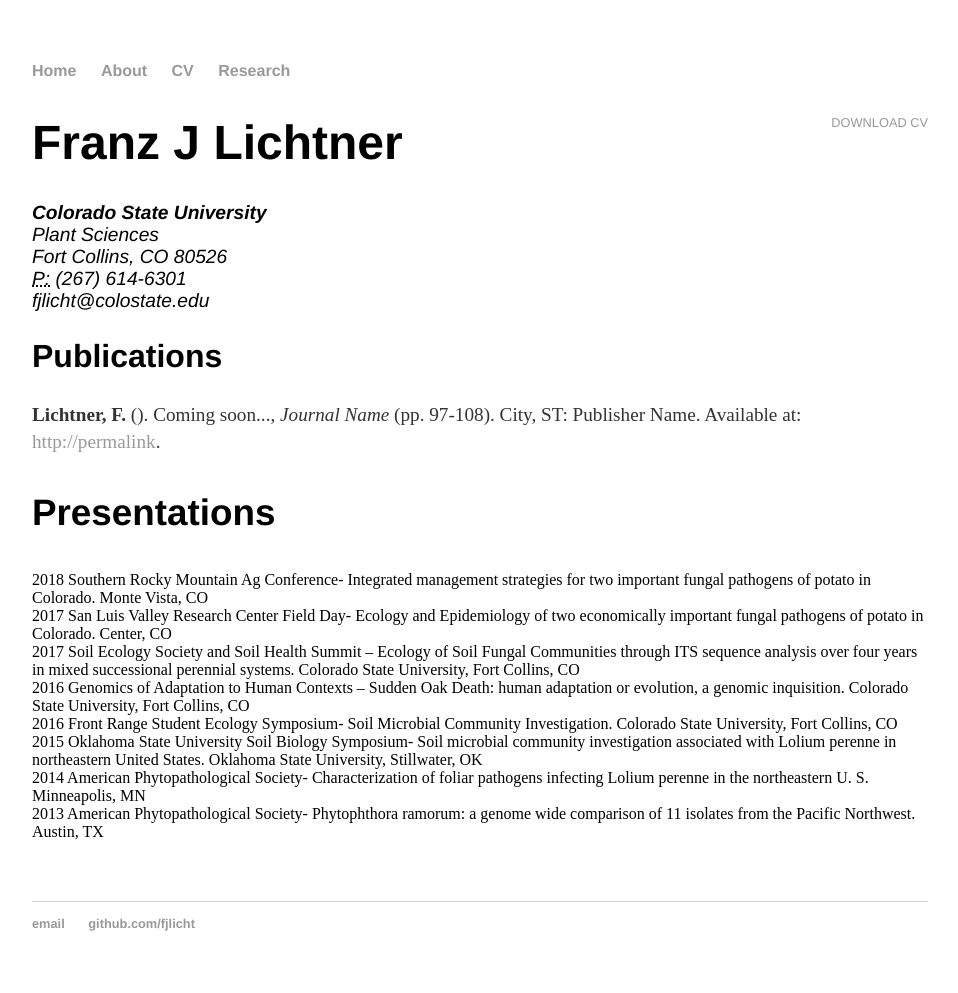
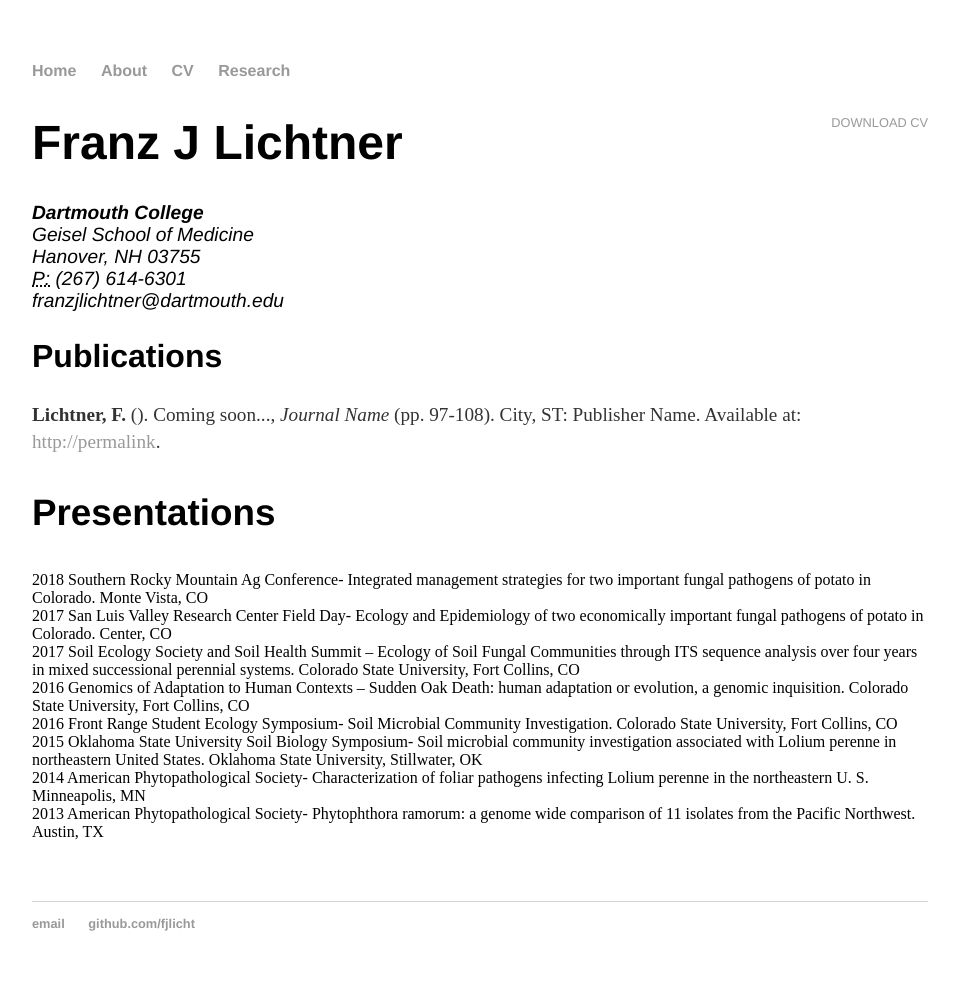
Before and after one commit to fjlicht/franzandanne.github.io, a Jekyll site: the page built from cv/index.html, in a window 1280 px wide. Shown: the whole page, without its empty margins (160-1118 px from the left). Built offline with Jekyll 4.4.1, drawn with Linux system fonts in a browser that asks for light colours.

Commit message:
Update index.html

```diff
--- a/cv/index.html
+++ b/cv/index.html
@@ -4,14 +4,14 @@ title: CV of Franz Lichtner
 ---
 
 	<div class="cv">
-		<a href=/fjlicht.github.io/cv/CV_Lichtner_FJ_Feb_2018.pdf class="download" title="Download CV as PDF">Download CV</a>
+		<a href=/fjlicht.github.io/cv/CV_Lichtner_FJ_March_2020.pdf class="download" title="Download CV as PDF">Download CV</a>
 					<h1>Franz J Lichtner</h1>
 					<address>
-					<strong>Colorado State University</strong><br>
-					Plant Sciences<br>
-					Fort Collins, CO 80526<br>
+					<strong>Dartmouth College</strong><br>
+					Geisel School of Medicine<br>
+					Hanover, NH 03755<br>
 					<abbr title="phone">P:</abbr> (267) 614-6301<br>
-					<span class="obfuscate">fjlicht@colostate.edu</span>
+					<span class="obfuscate">franzjlichtner@dartmouth.edu</span>
 					</address>
 
 					<h2>Publications</h2>
```
